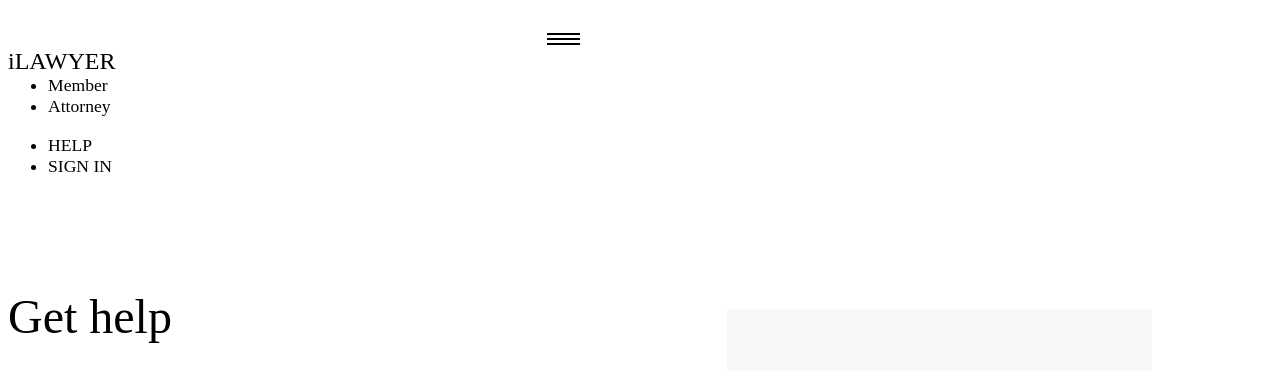
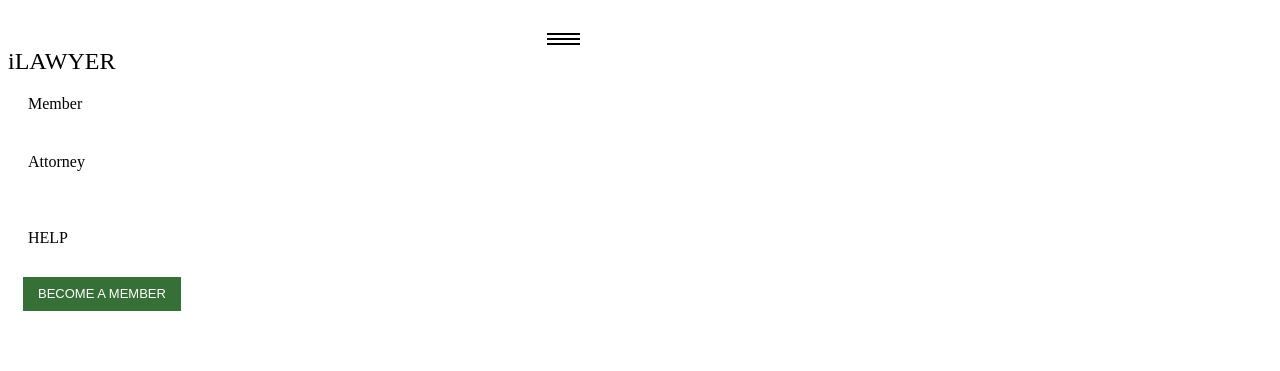
Before and after one commit to HPrieto/iLawyerNow.com, a React app: page / in a window 1280 px wide. Shown: the top 371 px of the page. Built offline with nearby package versions, Linux system fonts and the light colour scheme; the HTML template or start-up script is replaced by a standard one.

Commit message:
navbar-collapse started

```diff
--- a/src/component/containers/Navbar.js
+++ b/src/component/containers/Navbar.js
@@ -4,7 +4,7 @@ import './containers.css';
 class Navbar extends React.Component {
 	render() {
 		return (
-			<div className='navbar navbar-fixed-top home-navbar'>
+			<div className='navbar home-navbar'>
 				<div className='container-fluid home-navbar-container'>
 					<div className='navbar-header'>
 						<div className="navbar-toggle menu" data-toggle="collapse" data-target="#home-navbar-collapse" id="nav-icon4">
@@ -15,13 +15,13 @@ class Navbar extends React.Component {
                 		<a className='navbar-brand home-navbar-brand'>iLAWYER</a>
 					</div>
 					<div className='collapse navbar-collapse' id='home-navbar-collapse'>
-						<ul className='nav navbar-nav'>
-							<li><a>Member</a></li>
-							<li><a>Attorney</a></li>
+						<ul className='nav navbar-nav zero-padding'>
+							<li><button className='home-navbar-btn home-navbar-btn-left'>Member</button></li>
+							<li><button className='home-navbar-btn home-navbar-btn-left'>Attorney</button></li>
 						</ul>
-						<ul className='nav navbar-nav navbar-right'>
-							<li><a>HELP</a></li>
-							<li><a>SIGN IN</a></li>
+						<ul className='nav navbar-nav navbar-right zero-padding'>
+							<li><button className='home-navbar-btn home-navbar-btn-right'>HELP</button></li>
+							<li><button className='home-navbar-btn-green'>BECOME A MEMBER</button></li>
 						</ul>
 					</div>
 				</div>
--- a/src/component/containers/containers.css
+++ b/src/component/containers/containers.css
@@ -1,3 +1,23 @@
+.ubuntu-light {
+	font-family: 'Ubuntu';
+	font-weight: 300;
+}
+
+.ubuntu-medium {
+	font-family: 'Ubuntu';
+	font-weight: 400;
+}
+
+.ubuntu-bold {
+	font-family: 'Ubuntu';
+	font-weight: 500;
+}
+
+.ubuntu-heavy {
+	font-family: 'Ubuntu';
+	font-weight: 700;
+}
+
 .signup-lawyer-form-container {
 	width: 425px;
 	height: 850px;
@@ -257,30 +277,6 @@ demi white: #f8f8f9;
 	margin-left: 10px;
 }
 
-.home-navbar-btn {
-	padding: 14px 5px 10px 5px;
-	border-top-color: transparent;
-	border-top-width: 4px;
-	border-right: none;
-	border-left: none;
-	border-bottom: none;
-}
-
-.home-navbar-btn:hover {
-	border-top-color: #377037;
-	color: #377037;
-	background-color: transparent;
-	height: 100%!important;
-}
-
-.home-navbar-btn:focus {
-	outline: none !important;
-	box-shadow: none !important;
-	background-color: transparent;
-	border-color: #265328;
-	color: #265328;
-}
-
 @media screen and (max-width: 1655px) {
 	.home-navbar {
 		width: 100% !important;
@@ -296,6 +292,109 @@ demi white: #f8f8f9;
 
 /* GRID sm -> med */
 @media screen and (min-width: 576px) and (max-width: 768px) {
+}
+
+@media screen and (max-width: 768px) {
+	.navbar-collapse.collapse{
+    	transition: height 0.2s ;
+	}
+	.navbar-collapse.collapsing {
+	    height: 0 !important;
+	}
+	.navbar-collapse.collapse.in{
+	    max-height: none;
+	    height: 100vh;
+	}
+	.home-navbar-btn {
+		color: black;
+		background-color: transparent;
+		border: none;
+		font-size: 16px;\
+		padding: 5px 5px 5px 15px !important;
+	}
+	.home-navbar-btn-left {
+		margin: 10px 5px 0px 0;
+	}
+	.home-navbar-btn-right {
+		margin: 5px 5px 0 0;
+	}
+}
+
+@media screen and (min-width: 769px) {
+	.home-navbar-btn {
+		color: black;
+		font-size: 16px;
+		margin: 0 5px 10px 15px;
+		padding: 16px 5px 10px 5px !important;
+		background-color: transparent;
+		border-top-color: transparent;
+		border-top-width: 4px;
+		border-right: none;
+		border-left: none;
+		border-bottom: none;
+	}
+
+	.home-navbar-btn:hover {
+		border-top-color: #377037 !important;
+		border-top-width: 4px;
+		border-right: none;
+		border-left: none;
+		border-bottom: none;
+		color: #377037 !important;
+		background-color: transparent !important;
+		height: 100% !important;
+	}
+
+	.home-navbar-btn:focus {
+		outline: none !important;
+		box-shadow: none !important;
+		background-color: transparent;
+		border-color: #265328;
+		color: #265328;
+	}
+
+	.home-navbar-btn-right {
+		font-weight: 400;
+		font-family: 'Ubuntu';
+	}
+
+	.home-navbar-btn-left {
+		font-weight: 300;
+		font-family: 'Ubuntu';
+	}
+
+	.home-navbar-btn-green {
+		color: white;
+		font-weight: 300;
+		font-size: 13px;
+		margin: 10px 15px 10px 15px;
+		padding: 5px 15px 10px 15px !important;
+		background-color: #377037;
+		border-top-color: transparent;
+		border-top-width: 4px;
+		border-right: none;
+		border-left: none;
+		border-bottom: none;
+	}
+
+	.home-navbar-btn-green:hover {
+		border-top-color: #377037 !important;
+		border-top-width: 4px;
+		border-right: none;
+		border-left: none;
+		border-bottom: none;
+		color: #377037 !important;
+		background-color: transparent !important;
+		height: 100% !important;
+	}
+
+	.home-navbar-btn-green:focus {
+		outline: none !important;
+		box-shadow: none !important;
+		background-color: transparent;
+		border-color: #265328;
+		color: #265328;
+	}
 }
 
 @media screen and (min-width: 576px) and (max-width: 992px) {
@@ -350,7 +449,7 @@ demi white: #f8f8f9;
 .menu-top-click {
   backface-visibility: hidden;
   top: 30px;
-  transform: rotate(50deg);
+  transform: rotate(45deg);
   transition: 0.55s 0.5s;
 }
 .menu-middle-click {
@@ -359,7 +458,7 @@ demi white: #f8f8f9;
 .menu-bottom-click {
   backface-visibility: hidden;
   top: 30px;
-  transform: rotate(-410deg);
+  transform: rotate(-405deg);
   transition: 0.55s 0.5s;
 }
 /* Navbar Animation CSS END */
```
Also changed, not shown: public/build/bundle.js, 2 other files (tests, documents, lock files or other folders).
